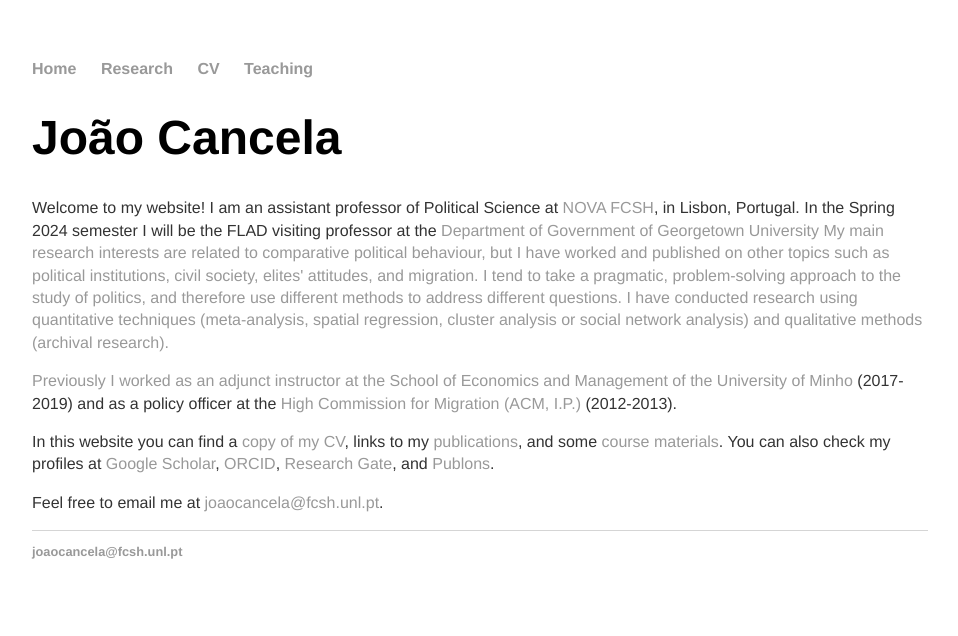
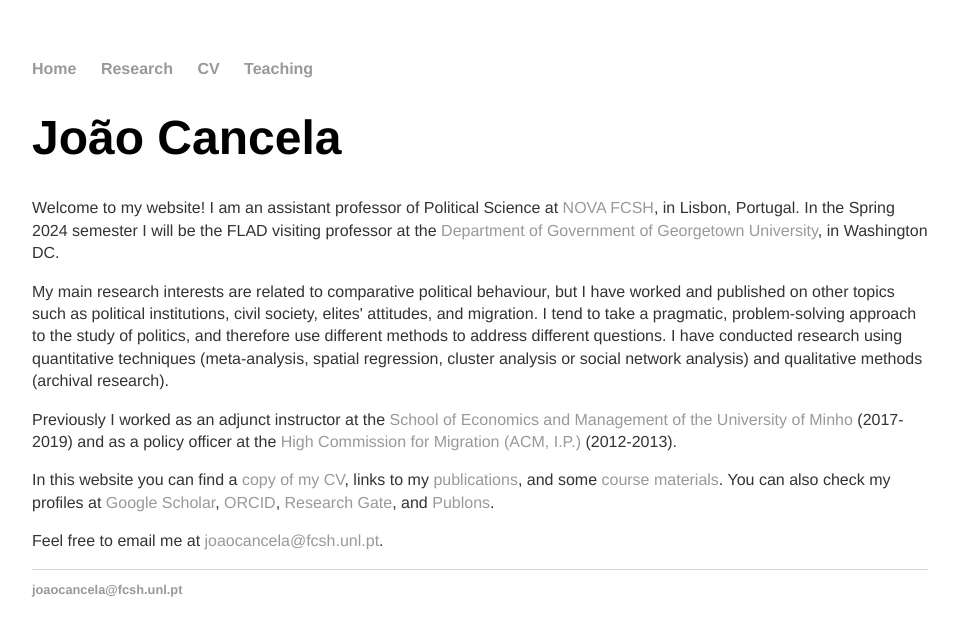
Before and after one commit to joaocancela/joaocancela.github.io, a Jekyll site: the page built from index.html, in a window 1280 px wide. Shown: the top 636 px of the page, without its empty margins (160-1118 px from the left). Built offline with Jekyll 4.4.1, drawn with Linux system fonts in a browser that asks for light colours.

Commit message:
Update index.html

```diff
--- a/index.html
+++ b/index.html
@@ -4,7 +4,7 @@ title: João Cancela
 ---
 <div class="blurb">
 	<h1>João Cancela</h1>
-	<p>Welcome to my website! I am an assistant professor of Political Science at <a href= "https://www.fcsh.unl.pt/">NOVA FCSH</a>, in Lisbon, Portugal. In the Spring 2024 semester I will be the FLAD visiting professor at the <a href= "https://government.georgetown.edu/">Department of Government of Georgetown University</, in Washington DC.
+	<p>Welcome to my website! I am an assistant professor of Political Science at <a href= "https://www.fcsh.unl.pt/">NOVA FCSH</a>, in Lisbon, Portugal. In the Spring 2024 semester I will be the FLAD visiting professor at the <a href= "https://government.georgetown.edu/">Department of Government of Georgetown University</a>, in Washington DC.
 	<p> My main research interests are related to comparative political behaviour, but I have worked and published on other topics such as political institutions, civil society, elites' attitudes, and migration. I tend to take a pragmatic, problem-solving approach to the study of politics, and therefore use different methods to address different questions. I have conducted research using quantitative techniques (meta-analysis, spatial regression, cluster analysis or social network analysis) and qualitative methods (archival research). </p>
 	<p> Previously I worked as an adjunct instructor at the <a href="https://www.eeg.uminho.pt"> School of Economics and Management of the University of Minho</a> (2017-2019) and as a policy officer at the <a href="https://www.acm.gov.pt/inicio">High Commission for Migration (ACM, I.P.)</a> (2012-2013).</p>
 
```
